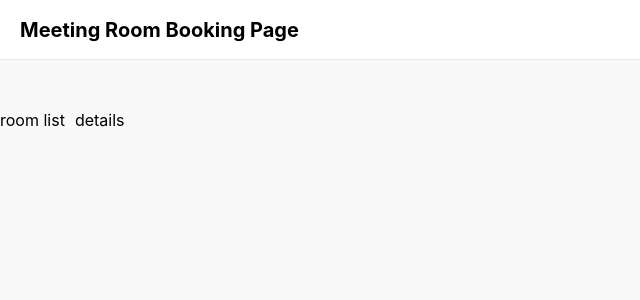
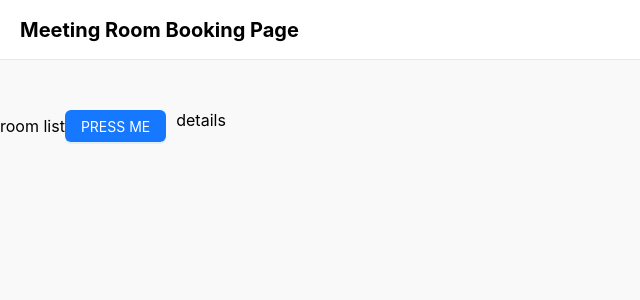
Before and after one commit to Chenmo1212/meeting-scheduler, a React (Create React App) app: page / in a window 1280 px wide. Shown: the top 300 px of the page, without its empty margins (0-640 px from the left). Built offline with nearby package versions, Linux system fonts and the light colour scheme.

Commit message:
feat: add antd ui components

```diff
--- a/package.json
+++ b/package.json
@@ -6,6 +6,7 @@
     "@testing-library/jest-dom": "^5.17.0",
     "@testing-library/react": "^13.4.0",
     "@testing-library/user-event": "^13.5.0",
+    "antd": "^5.12.2",
     "react": "^18.2.0",
     "react-dom": "^18.2.0",
     "react-scripts": "5.0.1",
--- a/src/pages/Home/Home.jsx
+++ b/src/pages/Home/Home.jsx
@@ -1,10 +1,12 @@
 import React from 'react';
 import './Home.css';
+import {Button} from 'antd';
 
 const MeetingRooms = () => {
     return (
         <div className="meeting-rooms" aria-label="Meeting Room List`">
             room list
+            <Button type="primary">PRESS ME</Button>
         </div>
     )
 };
```
Also changed, not shown: 1 other file (tests, documents, lock files or other folders).
